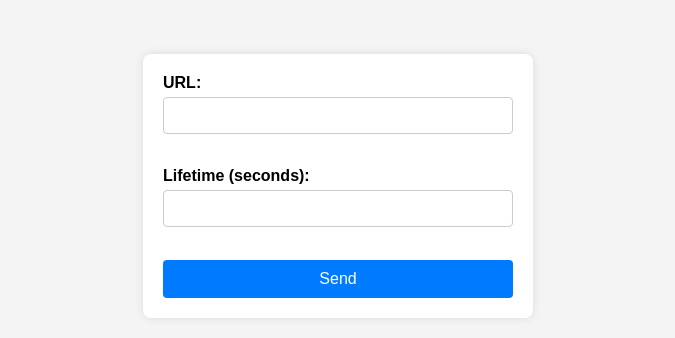
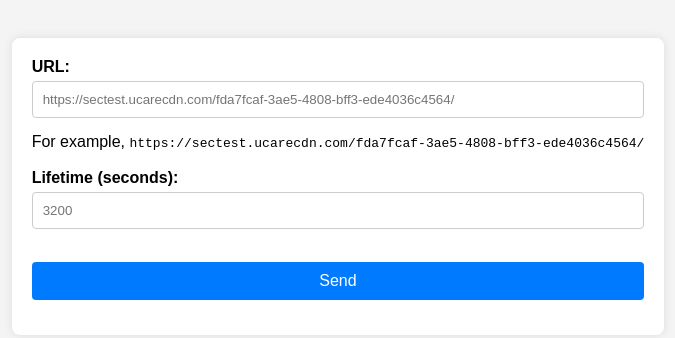
Before and after one commit to optlsnd/signed-urls-app, a website: page public/index.html in a window 1280 px wide. Shown: the part 214-552 px from the top of the page, without its empty margins (302-977 px from the left). Drawn offline with Linux system fonts and the light colour scheme.

Commit message:
minor improvements

```diff
--- a/public/client.js
+++ b/public/client.js
@@ -1,5 +1,8 @@
 document.addEventListener("DOMContentLoaded", () => {
   const form = document.getElementById("signed-url-form");
+  const resultContainer = document.createElement("div");
+  resultContainer.id = "result-container";
+  form.parentNode.insertBefore(resultContainer, form.nextSibling);
 
   form.addEventListener("submit", async (event) => {
     event.preventDefault();
@@ -17,9 +20,9 @@ document.addEventListener("DOMContentLoaded", () => {
       const data = await response.json();
 
       if (data.signedURL) {
-        alert(`Signed URL: ${data.signedURL}`);
+        resultContainer.innerHTML = `<a href="${data.signedURL}" target="_blank">Signed URL</a>`;
       } else {
-        alert("Failed to get signed URL");
+        resultContainer.textContent = "Failed to get signed URL";
       }
 
       form.reset();
--- a/public/index.html
+++ b/public/index.html
@@ -10,10 +10,28 @@
     <div id="app">
       <form id="signed-url-form">
         <label for="url">URL:</label>
-        <input type="url" id="url" name="url" required />
+        <input
+          type="url"
+          id="url"
+          name="url"
+          placeholder="https://sectest.ucarecdn.com/fda7fcaf-3ae5-4808-bff3-ede4036c4564/"
+          required
+        />
+        <span
+          >For example,
+          <code
+            >https://sectest.ucarecdn.com/fda7fcaf-3ae5-4808-bff3-ede4036c4564/</code
+          ></span
+        >
         <br />
         <label for="lifetime">Lifetime (seconds):</label>
-        <input type="number" id="lifetime" name="lifetime" required />
+        <input
+          type="number"
+          id="lifetime"
+          name="lifetime"
+          placeholder="3200"
+          required
+        />
         <br />
         <button type="submit">Send</button>
       </form>
--- a/public/styles.css
+++ b/public/styles.css
@@ -46,3 +46,8 @@ body {
 #signed-url-form button:hover {
   background-color: #0056b3;
 }
+
+#result-container {
+  margin-top: 15px;
+  margin-bottom: 15px;
+}
```
